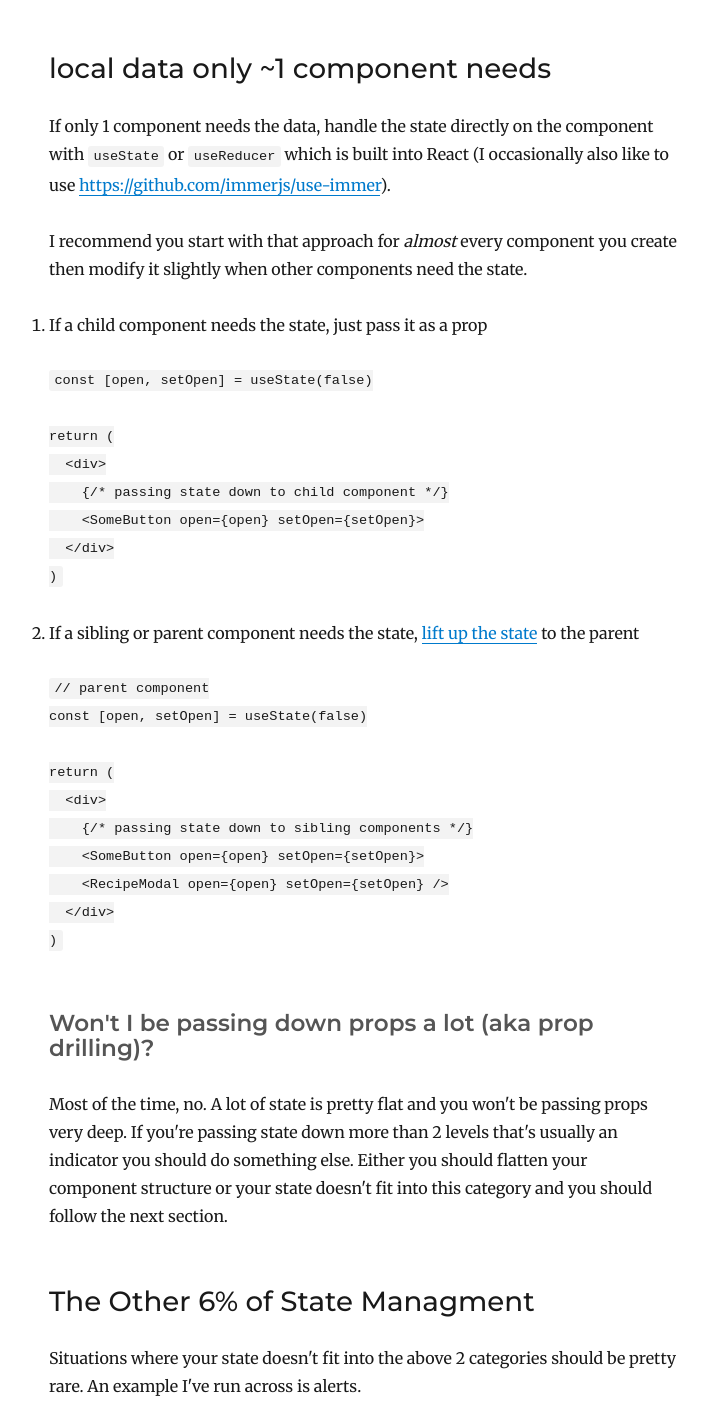
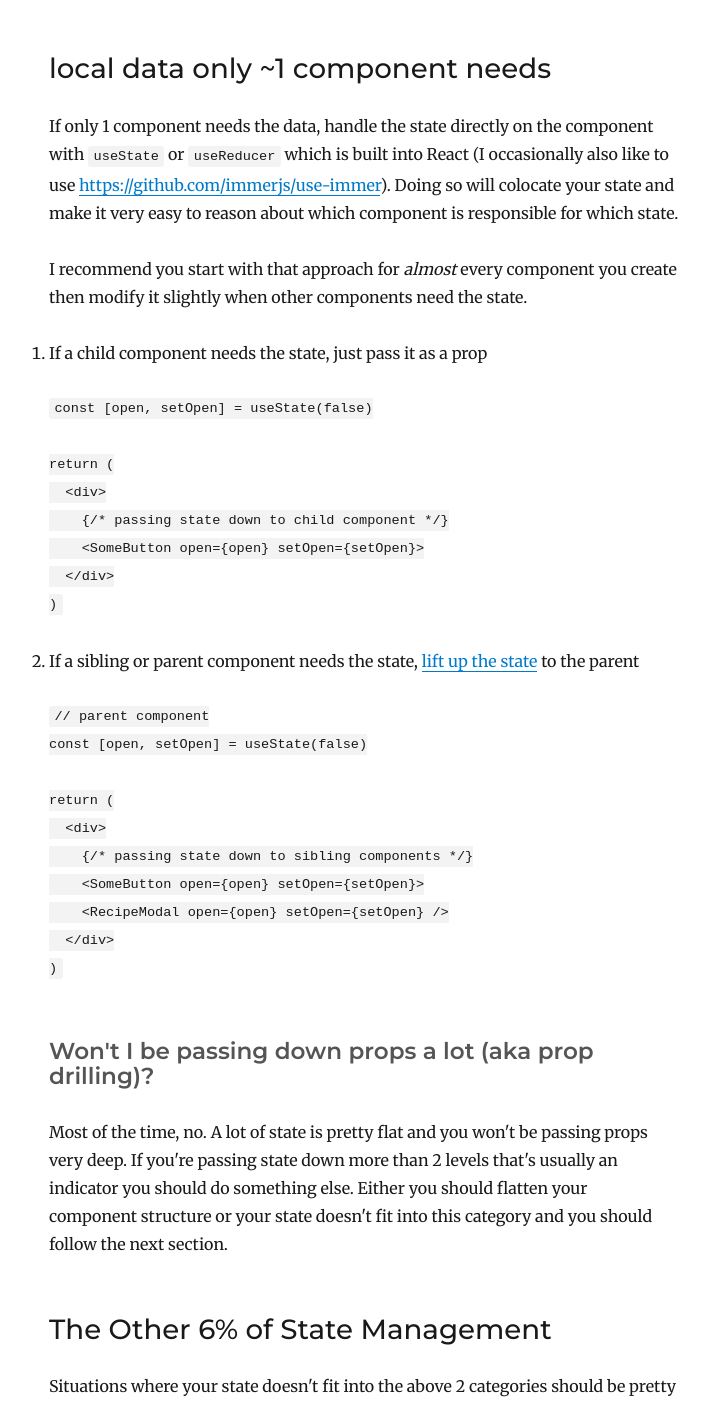
Before and after one commit to benawad/benawad.com, a Gatsby site: page /how-to-manage-state-in-reactjs/ in a window 1280 px wide. Shown: the part 499-1904 px from the top of the page, without its empty margins (276-986 px from the left). Built offline with nearby package versions, Linux system fonts and the light colour scheme; Gatsby itself is replaced by a stand-in of ours; some packages are replaced by stand-ins of ours; code samples lack their colours.

Commit message:
add reason

```diff
--- a/content/blog/how-to-manage-state-in-reactjs/index.md
+++ b/content/blog/how-to-manage-state-in-reactjs/index.md
@@ -11,7 +11,7 @@ You can store/handle this data using something like [redux](https://redux.js.org
 
 ## local data only ~1 component needs
 
-If only 1 component needs the data, handle the state directly on the component with `useState` or `useReducer` which is built into React (I occasionally also like to use https://github.com/immerjs/use-immer).
+If only 1 component needs the data, handle the state directly on the component with `useState` or `useReducer` which is built into React (I occasionally also like to use https://github.com/immerjs/use-immer). Doing so will colocate your state and make it very easy to reason about which component is responsible for which state.
 
 I recommend you start with that approach for _almost_ every component you create then modify it slightly when other components need the state.
 
@@ -47,7 +47,7 @@ return (
 
 Most of the time, no. A lot of state is pretty flat and you won't be passing props very deep. If you're passing state down more than 2 levels that's usually an indicator you should do something else. Either you should flatten your component structure or your state doesn't fit into this category and you should follow the next section.
 
-## The Other 6% of State Managment
+## The Other 6% of State Management
 
 Situations where your state doesn't fit into the above 2 categories should be pretty rare. An example I've run across is alerts.
 
```
